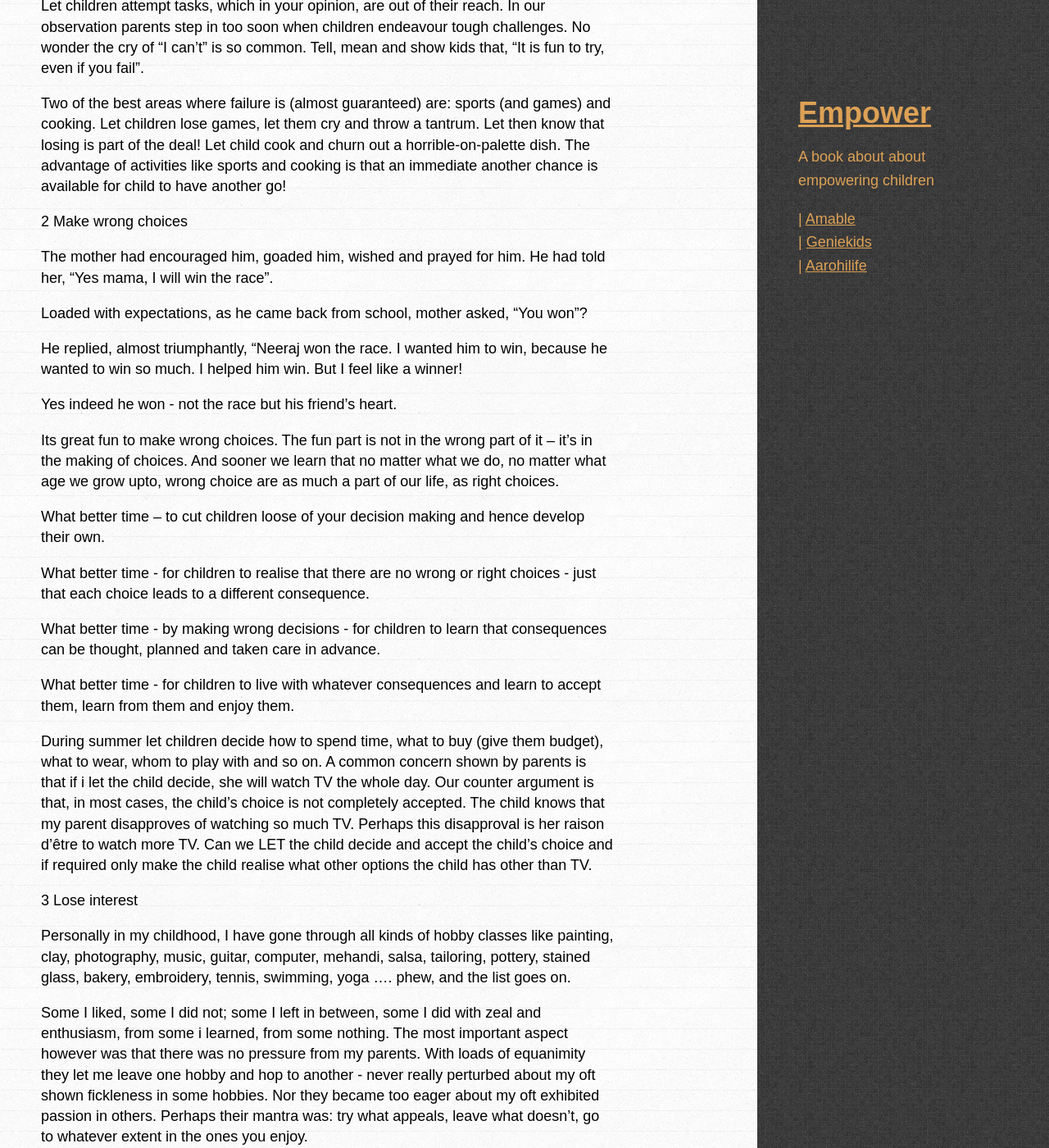
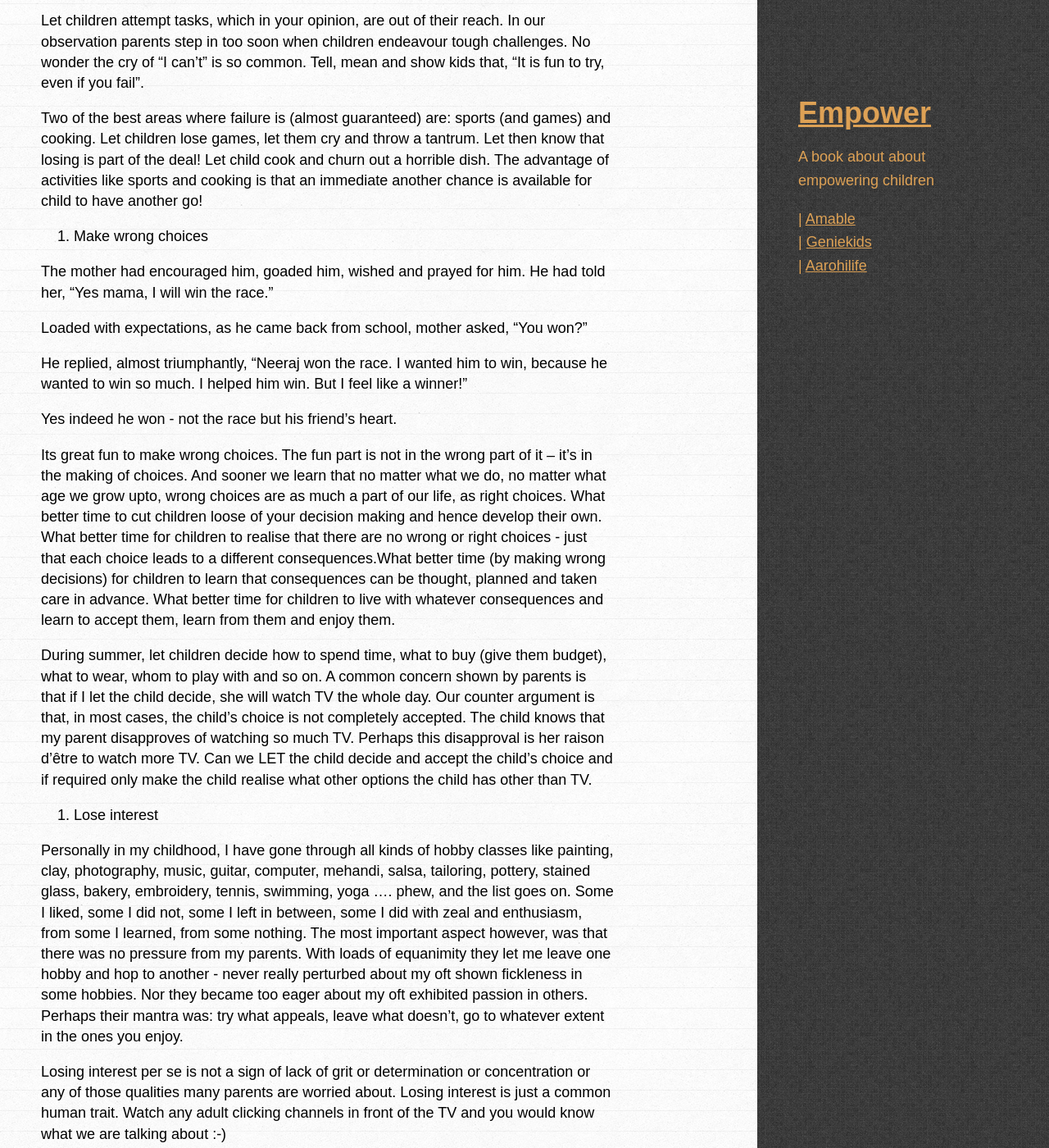
Before and after one commit to amitkaps/empower, a Jekyll site: the page built from _posts/2013-08-10-five.md, in a window 1280 px wide and 1400 px high, scrolled down 1431 px. Shown: the whole window at 82% size. Built offline with Jekyll 4.4.1, drawn with Linux system fonts in a browser that asks for light colours; some web fonts are replaced; some of the changed text lies outside the part shown.

Commit message:
Update 2013-08-10-five.md

```diff
--- a/_posts/2013-08-10-five.md
+++ b/_posts/2013-08-10-five.md
@@ -7,36 +7,36 @@ category: play and learn
 
 A boy was sitting on the edge of a lake, looking yonder.
 
-A passer-by asked, "whatcha doing?"
+A passer-by asked, "Whatcha doing?"
 
-"Nothing" the boy replied.
+"Nothing", the boy replied.
 
 He was lectured to use his time "productively".
 
 The boy sighed and waited for the first passer-by to go away.
 
-After some time another passer-by asked, "whatcha doing?"
+After some time another passer-by asked, "Whatcha doing?"
 
-"Thinking" the boy replied.
+"Thinking", the boy replied.
 
-Satisfied this passer-by moved on.
+Satisfied, this passer-by moved on.
 
-After some time another .passer-by asked, "whatcha doing?"
+After some time, another passer-by asked, "Whatcha doing?"
 
-"Observing" the boy replied.
+"Observing", the boy replied.
 
 Satisfied this passer-by moved on too.
 
 Now wiser, the boy continued to give people answers that they liked.
 
-Finally a child of same age came along and asked, "whatcha doing?"
+Finally a child of same age came along and asked, "Whatcha doing?"
 
 "Nothing" the boy replied.
 
 Nodding in agreement, the child joined the boy, sitting down to do nothing!
 
 
-Here is our recommended TO DO list for children and for parents to allow them!
+Here is our recommended TO DO list for children and for parents to allow them.
 
 1. Fail
 2. Make wrong choices
@@ -45,75 +45,63 @@ Here is our recommended TO DO list for children and for parents to allow them!
 5. Do Nothing
 
 
-1 Fail
+1. Fail
 
 There are many reasons to let children fail:
 
 * One is to bring down the premium on success or on winning. Given that, in life, possibly we would have 50% success and 50% failure - it makes sense that children learn how to accept it.
-* The amount of learning in a failure is sometimes higher than in winning. (provided we do not give a lecture about it :-)
-* Its funny - first we create expectations and then attend stress management classes. We read in newspaper about a school in Bangalore where middle school children are undergoing stress management sessions. Let summer be a time sans expectations, when children enjoy failures too. Failure, once we learn how to enjoy it, can be such a good reset button.
+* The amount of learning in a failure is sometimes higher than in winning (provided we do not give a lecture about it :-).
+* It's funny - first we create expectations and then attend stress management classes. We read in newspaper about a school in Bangalore where middle school children are undergoing stress management sessions. Let summer be a time sans expectations, when children enjoy failures too. Failure, once we learn how to enjoy it, can be such a good reset button.
 
 Let children attempt tasks, which in your opinion, are out of their reach. In our observation parents step in too soon when children endeavour tough challenges. No wonder the cry of "I can't" is so common. Tell, mean and show kids that, "It is fun to try, even if you fail".
 
-Two of the best areas where failure is (almost guaranteed) are: sports (and games) and cooking. Let children lose games, let them cry and throw a tantrum. Let then know that losing is part of the deal! Let child cook and churn out a horrible-on-palette dish. The advantage of activities like sports and cooking is that an immediate another chance is available for child to have another go!
+Two of the best areas where failure is (almost guaranteed) are: sports (and games) and cooking. Let children lose games, let them cry and throw a tantrum. Let then know that losing is part of the deal! Let child cook and churn out a horrible dish. The advantage of activities like sports and cooking is that an immediate another chance is available for child to have another go!
 
-2 Make wrong choices
+2. Make wrong choices
 
-The mother had encouraged him, goaded him, wished and prayed for him. He had told her, “Yes mama, I will win the race”.
+The mother had encouraged him, goaded him, wished and prayed for him. He had told her, “Yes mama, I will win the race."
 
-Loaded with expectations, as he came back from school, mother asked, “You won”?
+Loaded with expectations, as he came back from school, mother asked, “You won?"
 
-He replied, almost triumphantly, “Neeraj won the race. I wanted him to win, because he wanted to win so much. I helped him win. But I feel like a winner!
+He replied, almost triumphantly, “Neeraj won the race. I wanted him to win, because he wanted to win so much. I helped him win. But I feel like a winner!"
 
 Yes indeed he won - not the race but his friend's heart.
 
-Its great fun to make wrong choices. The fun part is not in the wrong part of it – it's in the making of choices. And sooner we learn that no matter what we do, no matter what age we grow upto, wrong choice are as much a part of our life, as right choices.
+Its great fun to make wrong choices. The fun part is not in the wrong part of it – it's in the making of choices. And sooner we learn that no matter what we do, no matter what age we grow upto, wrong choices are as much a part of our life, as right choices. What better time to cut children loose of your decision making and hence develop their own. What better time for children to realise that there are no wrong or right choices - just that each choice leads to a different consequences.What better time (by making wrong decisions) for children to learn that consequences can be thought, planned and taken care in advance. What better time for children to live with whatever consequences and learn to accept them, learn from them and enjoy them.
 
-What better time – to cut children loose of your decision making and hence develop their own.
+During summer, let children decide how to spend time, what to buy (give them budget), what to wear, whom to play with and so on. A common concern shown by parents is that if I let the child decide, she will watch TV the whole day. Our counter argument is that, in most cases, the child's choice is not completely accepted. The child knows that my parent disapproves of watching so much TV. Perhaps this disapproval is her raison d'être to watch more TV. Can we LET the child decide and accept the child's choice and if required only make the child realise what other options the child has other than TV.
 
-What better time - for children to realise that there are no wrong or right choices - just that each choice leads to a different consequence.
+3. Lose interest
 
-What better time - by making wrong decisions - for children to learn that consequences can be thought, planned and taken care in advance.
-
-What better time - for children to live with whatever consequences and learn to accept them, learn from them and enjoy them.
-
-During summer let children decide how to spend time, what to buy (give them budget), what to wear, whom to play with and so on. A common concern shown by parents is that if i let the child decide, she will watch TV the whole day. Our counter argument is that, in most cases, the child's choice is not completely accepted. The child knows that my parent disapproves of watching so much TV. Perhaps this disapproval is her raison d'être to watch more TV. Can we LET the child decide and accept the child's choice and if required only make the child realise what other options the child has other than TV.
-
-3 Lose interest
-
-Personally in my childhood, I have gone through all kinds of hobby classes like painting, clay, photography, music, guitar, computer, mehandi, salsa, tailoring, pottery, stained glass, bakery, embroidery, tennis, swimming, yoga .... phew, and the list goes on.
-
-Some I liked, some I did not; some I left in between, some I did with zeal and enthusiasm, from some i learned, from some nothing. The most important aspect however was that there was no pressure from my parents. With loads of equanimity they let me leave one hobby and hop to another - never really perturbed about my oft shown fickleness in some hobbies. Nor they became too eager about my oft exhibited passion in others. Perhaps their mantra was: try what appeals, leave what doesn't, go to whatever extent in the ones you enjoy.
+Personally in my childhood, I have gone through all kinds of hobby classes like painting, clay, photography, music, guitar, computer, mehandi, salsa, tailoring, pottery, stained glass, bakery, embroidery, tennis, swimming, yoga .... phew, and the list goes on. Some I liked, some I did not, some I left in between, some I did with zeal and enthusiasm, from some I learned, from some nothing. The most important aspect however, was that there was no pressure from my parents. With loads of equanimity they let me leave one hobby and hop to another - never really perturbed about my oft shown fickleness in some hobbies. Nor they became too eager about my oft exhibited passion in others. Perhaps their mantra was: try what appeals, leave what doesn't, go to whatever extent in the ones you enjoy.
 
 Losing interest per se is not a sign of lack of grit or determination or concentration or any of those qualities many parents are worried about. Losing interest is just a common human trait. Watch any adult clicking channels in front of the TV and you would know what we are talking about :-)
 
-4 Not learn
+4. Not learn
 
-Learning as a goal can in itself be a hindrance or limitation. To quote HERMANN HESSE from his book 'Siddhartha'
+Learning as a goal can in itself be a hindrance or limitation. To quote HERMANN HESSE from his book 'Siddhartha':
 
-"When someone is seeking ... it happens quite easily that he only sees the thing that he is seeking; that he is unable to find anything, unable to absorb anything ... because he is obsessed with his goal. Seeking means: to have a goal; but finding means: to be free, to be receptive, to have no goal."
+"When someone is seeking, it happens quite easily that he only sees the thing that he is seeking; that he is unable to find anything, unable to absorb anything because he is obsessed with his goal. Seeking means to have a goal but finding means to be free, to be receptive, to have no goal."
 
-It is not very surprising, that when we ask children "what you learned?" - we get few responses;
+It is not very surprising, that when we ask children, "What did you learn?" - we get few responses; but when we ask children "What did you enjoy?", we get a bombardment of excited sharing.
 
-but when we ask children "what you enjoyed?" - we get a bombardment of excited sharing.
-
-Our son 5yr old, showed interest in Tabla and wanted to learn Tabla. He stated learning form a teacher. The teacher in his urge to send my child to the stage, started pushing him:
+Our son 5yr old, showed interest in tabla and wanted to learn Tabla. He started learning form a teacher. The teacher in his urge to send my child to the stage, started pushing him:
 
 Play properly and play so many times.
 
 Practice else you will not be able to go to stage.
 
-Soon he lost interest “I do not want to go to Tabla class”
+Soon he lost interest “I do not want to go to tabla class”.
 
-We wish the teacher had only focused on enjoying the tabla. But perhaps he is normally surrounded by parents who have lot of expectations and that is why over years he too has started pushing children to learn. We hope more parents and teachers would realise that the moment the monster called "have you learnt it" pops his head, many children simply get turned off.
+We wish the teacher had only focussed on enjoying the tabla. But perhaps he is normally surrounded by parents who have lot of expectations and that is why over years he too has started pushing children to learn. We hope more parents and teachers would realise that the moment the monster called "have you learnt it" pops his head, many children simply get turned off.
 
 If you watch children - they do not do things to learn something. They do things because they think doing this would be enjoyable. And soon the learning within that also becomes enjoyable and they learn. Summer is a great time to let this inherent learning happen. See if you can avoid putting children into various summer classes with the expectations of learning, of performing, of becoming better.
 
-The irony - best at display at a swimming pool - is that many parents themselves do not know (swimming) yet are constantly goading children to learn swimming in 10 days, rather then just letting them to enjoy playing in water.
+The irony - best at display at a swimming pool - is that many parents themselves do not know (swimming), yet are constantly goading children to learn swimming in 10 days, rather than just letting them to enjoy playing in water.
 
-5 Do Nothing
+5. Do Nothing
 
-One reason we are not able to appreciate the joy of doing nothing is because we have made ourselves and our life very busy. From Yoga gurus, to medical practitioners to spiritual thinkers - all advice a daily dose of doing nothing. It's the nature's way of recuperating, of restoring ones inner harmony, of enriching oneself. Next time you are out with your child - try doing nothing - just be with each other.
+One reason we are not able to appreciate the joy of doing nothing is because we have made ourselves and our life very busy. From yoga gurus, to medical practitioners to spiritual thinkers - all advice a daily dose of doing nothing. It's the nature's way of recuperating, of restoring ones inner harmony, of enriching oneself. Next time you are out with your child - try doing nothing - just be with each other.
 
 Again 'doing nothing' reduces premium on achieving. We are not against achieving - but too much focus on that is just going to increase the stress levels. If we have learnt one thing by leaving corporate life is: to go easy, to take breaks, to enjoy the holidays and life!
 
```
